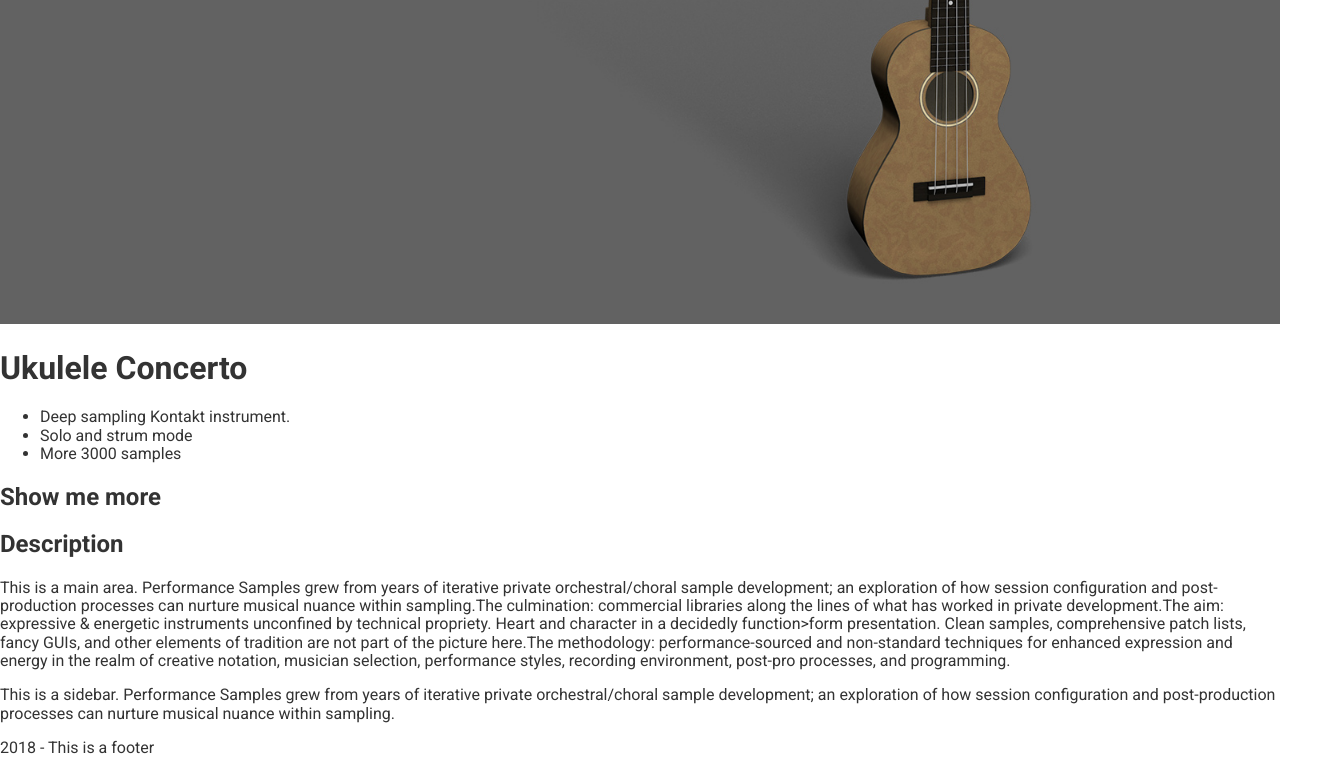
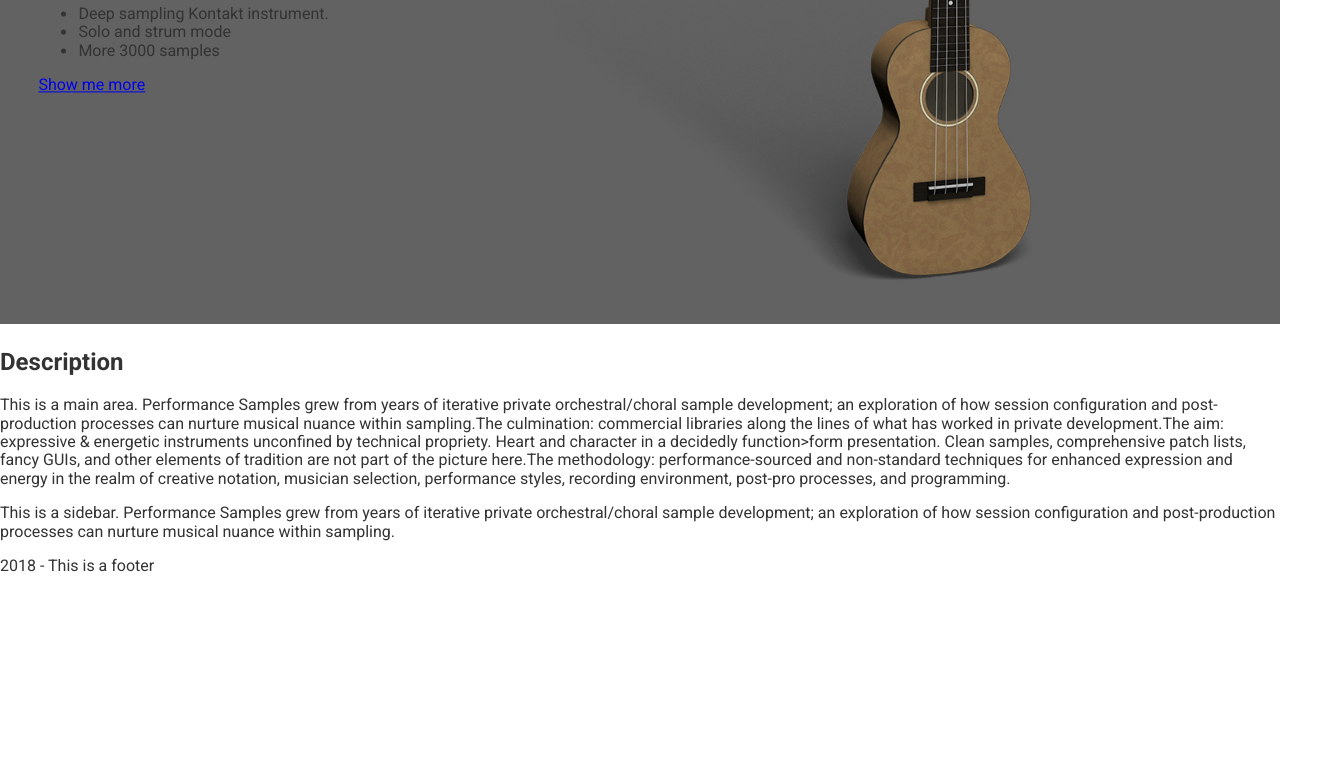
Before and after one commit to AlexanderMaslov/scoringsamples, a website: page html/index.html in a window 1280 px wide. Shown: the part 398-1172 px from the top of the page, 1318 px wide, since content can reach past the window. After the commit the page ends 989 px from the top, so only its background shows below. Drawn offline with Linux system fonts and the light colour scheme.

Commit message:
add hero section

```diff
--- a/html/index.html
+++ b/html/index.html
@@ -24,13 +24,15 @@
 	<!-- HERO -->
 	<div class="large-hero">
 		<img src="images/large-hero-1.jpg">
+		<div class="large-hero__text-content">
 			<h1>Ukulele Concerto</h1>
 			<ul>
 				<li>Deep sampling Kontakt instrument.</li>
 				<li>Solo and strum mode</li>
 				<li>More 3000 samples</li>
 			</ul>
-		<h2>Show me more</h2>
+			<p><a href="products.html">Show me more</a></p>
+		</div>
 	</div>
 
 	<h2>Description</h2>
--- a/html/styles/_large-hero.css
+++ b/html/styles/_large-hero.css
@@ -1,3 +1,12 @@
 .large-hero {
 	position: relative;
 }
+
+.large-hero__text-content {
+	position: absolute;
+	top: 50%;
+	transform: translateY(-50%);
+	left: 3%;
+	width: 100%;
+	text-align: left;
+}
--- a/html/temp/styles.css
+++ b/html/temp/styles.css
@@ -345,6 +345,16 @@
 	position: relative;
 }
 
+.large-hero__text-content {
+	position: absolute;
+	top: 50%;
+	-webkit-transform: translateY(-50%);
+	        transform: translateY(-50%);
+	left: 3%;
+	width: 100%;
+	text-align: left;
+}
+
 body {
 	font-family: 'Roboto', sans-serif;
 	color: #333;
```
Lines whose indentation alone changed are shown as unchanged.
